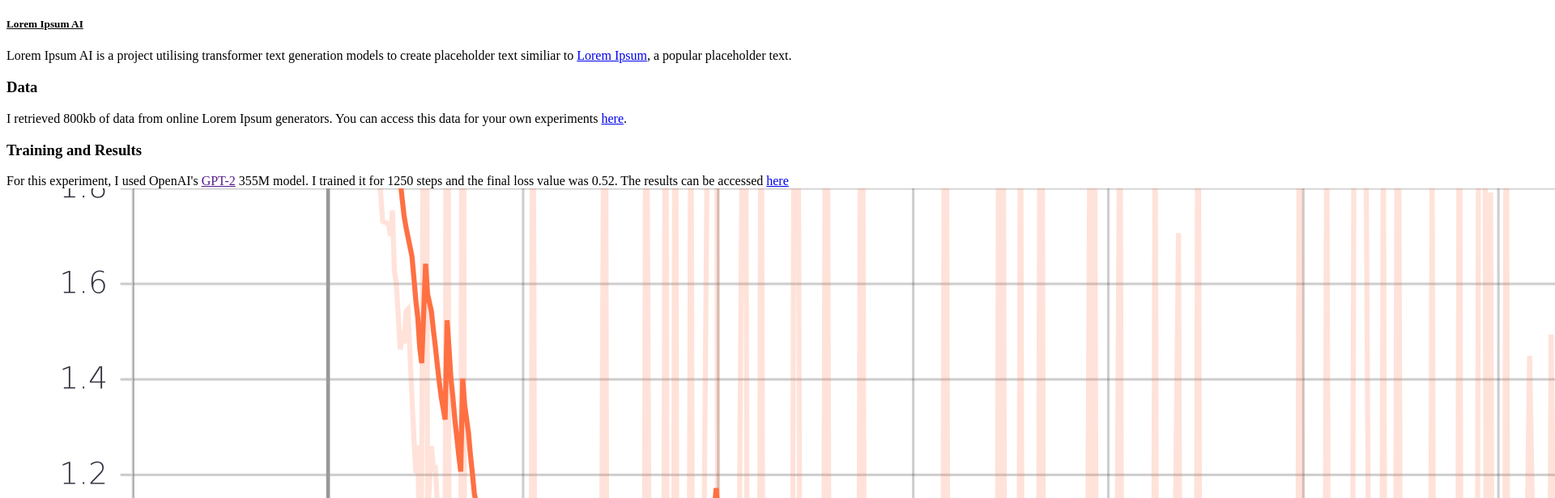
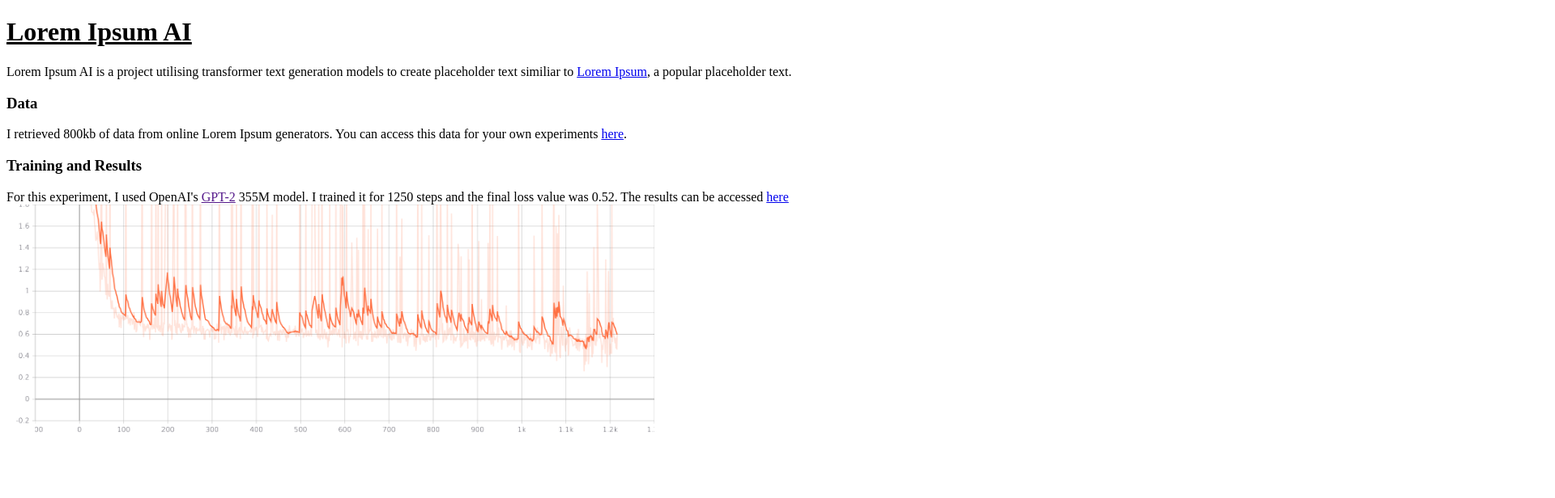
Before and after one commit to jack-debug/loremipsum, a plain HTML site: page index.html in a window 1280 px wide. Shown: the top 616 px of the page at 81% size, 1920 px wide, since content can reach past the window. Drawn offline with Linux system fonts and the light colour scheme.

Commit message:
Update index.html

```diff
--- a/index.html
+++ b/index.html
@@ -4,12 +4,12 @@
 Lorem Ipsum AI by jack-debug
 </title>
 <body>
-<h5><u>Lorem Ipsum AI</u></h5>
+<h1><u>Lorem Ipsum AI</u></h1>
 <p>Lorem Ipsum AI is a project utilising transformer text generation models to create placeholder text similiar to <a href="https://en.wikipedia.org/wiki/Lorem_ipsum">Lorem Ipsum</a>, a popular placeholder text.</p>
 <h3>Data</h3>
 <p>I retrieved 800kb of data from online Lorem Ipsum generators. You can access this data for your own experiments <a href="lorem.txt">here</a>.</p>
 <h3>Training and Results</h3>
 <p>For this experiment, I used OpenAI's <a href="">GPT-2</a> 355M model. I trained it for 1250 steps and the final loss value was 0.52. The results can be accessed <a href="loremoutput.txt">here</a>
-<img src="train3.png" alt+"Training Loss Graph">
+<img src="train3.png" alt+"Training Loss Graph" width="800">
 </body>
 </html>
```
